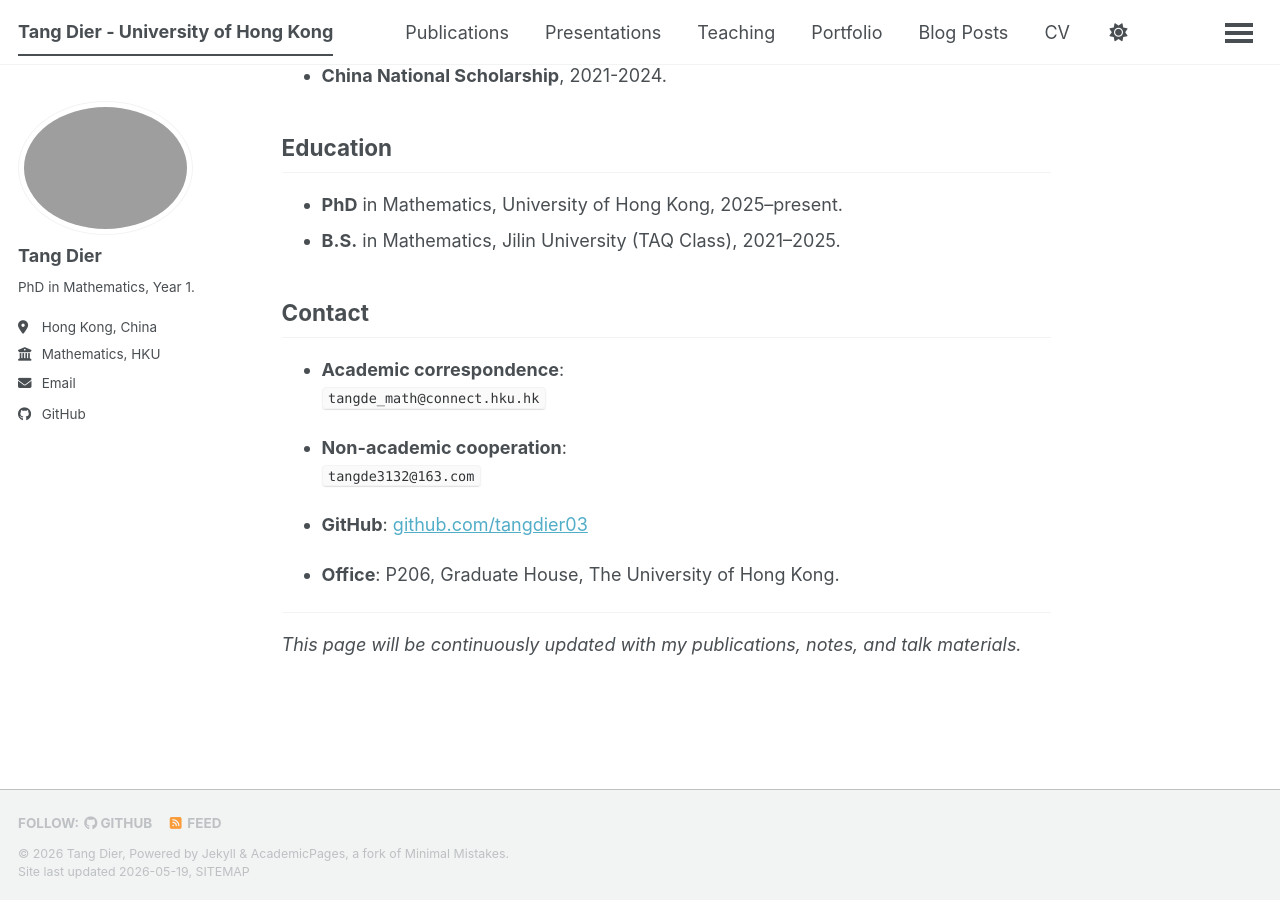
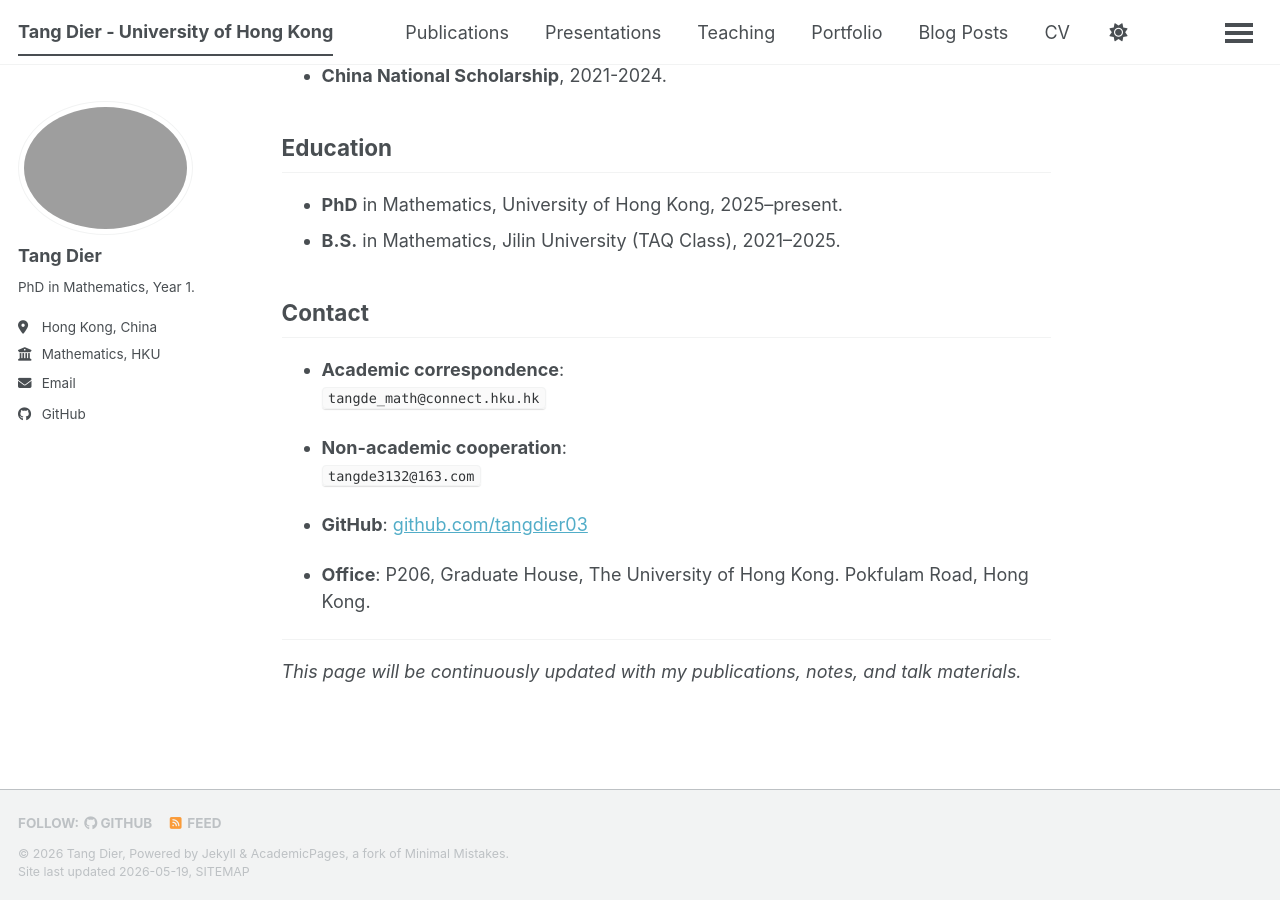
Before and after one commit to TangDier03/tangdier03.github.io, a Jekyll site: the page built from _pages/about.md, in a window 1280 px wide and 900 px high, scrolled down 922 px. Built offline with Jekyll 4.4.1, drawn with Linux system fonts in a browser that asks for light colours; a script bundle is joined from its source files by our own code; library files that are not in the unit come from our copies.

Commit message:
Update about.md

```diff
--- a/_pages/about.md
+++ b/_pages/about.md
@@ -54,7 +54,7 @@ Conference Reviewer for [IEEE ISIT2026](https://2026.ieee-isit.org/).
 
 - **GitHub**: [github.com/tangdier03](https://github.com/tangdier03)
 
-- **Office**: P206, Graduate House, The University of Hong Kong.
+- **Office**: P206, Graduate House, The University of Hong Kong. Pokfulam Road, Hong Kong.
 
 ---
 
```
